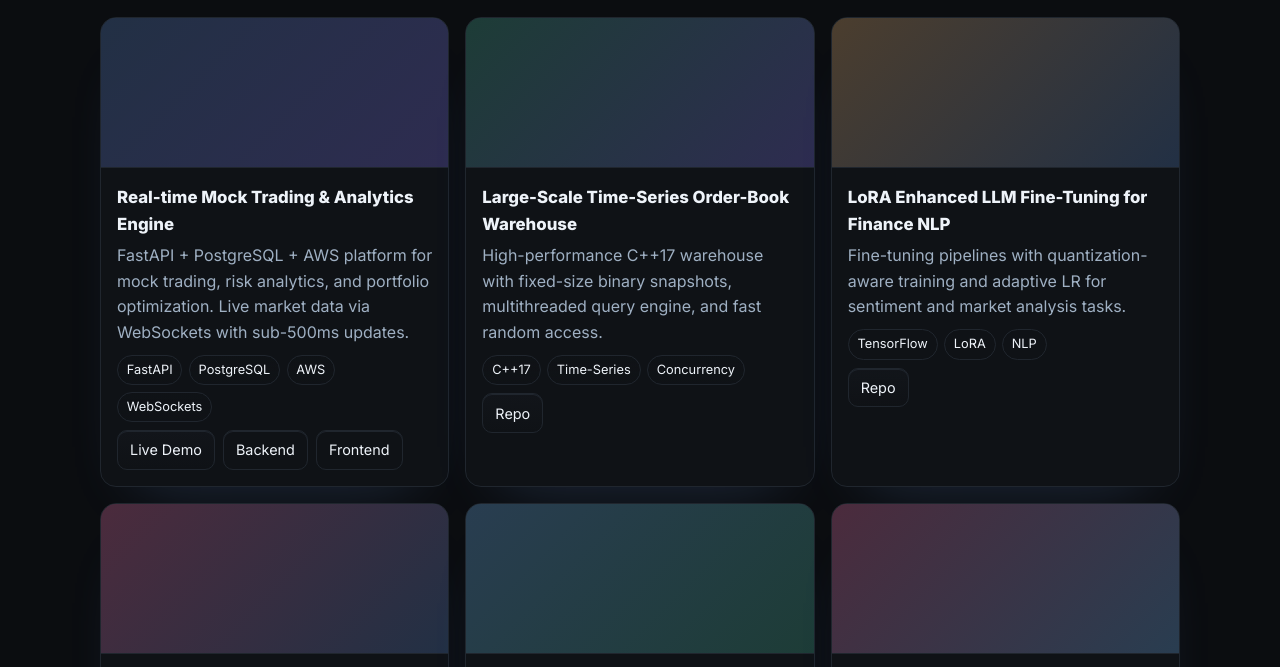
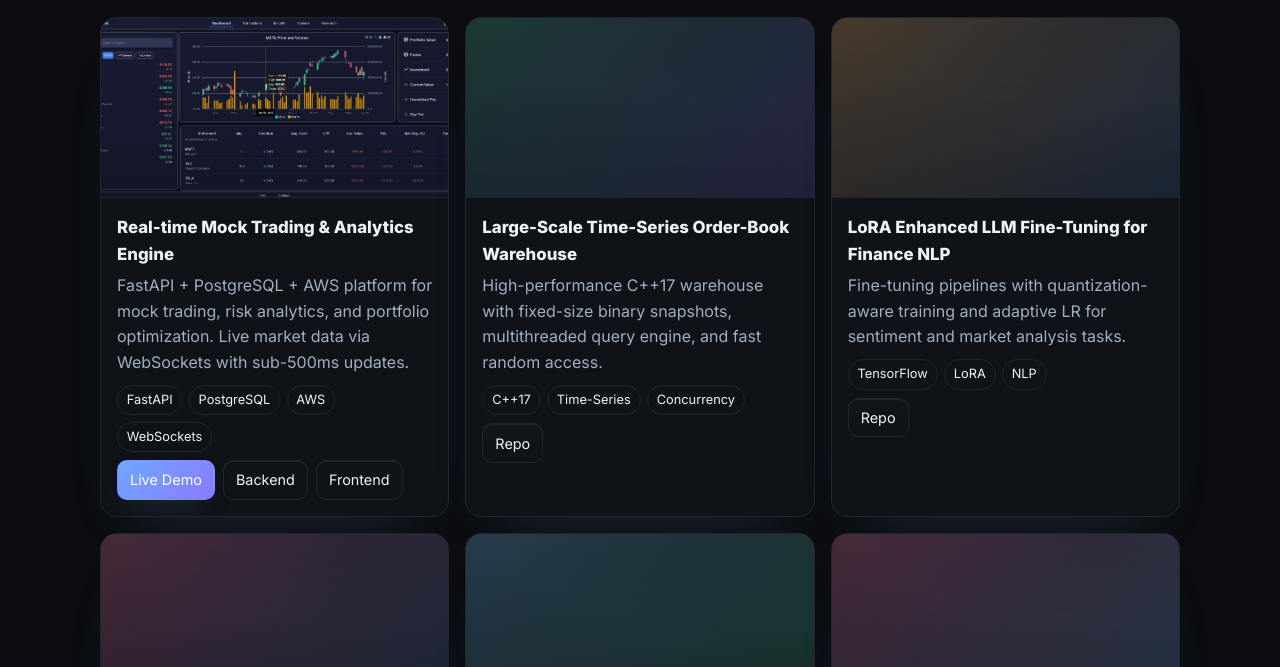
Before and after one commit to adibakshi28/adibakshi28.github.io, a plain HTML site: page index.html in a window 1280 px wide. Shown: the part 706-1373 px from the top of the page. Drawn offline with Linux system fonts and the light colour scheme; no server answers.

Commit message:
design revert

```diff
--- a/index.html
+++ b/index.html
@@ -98,18 +98,26 @@
       <h3 class="section-title">Featured Projects</h3>
       <div class="grid cards">
         <article class="card reveal">
-          <div class="card-cover" role="img" aria-label="Mock trading dashboard"></div>
+            <div class="card-cover">
+                <img
+                src="assets/mock-trading-dashboard.png"
+                alt="Mock trading dashboard UI"
+                loading="lazy"
+                width="1200" height="630"
+                />
+            </div>
             <div class="card-body">
                 <h4>Real-time Mock Trading & Analytics Engine</h4>
                 <p>FastAPI + PostgreSQL + AWS platform for mock trading, risk analytics, and portfolio optimization. Live market data via WebSockets with sub-500ms updates.</p>
                 <div class="tags"><span>FastAPI</span><span>PostgreSQL</span><span>AWS</span><span>WebSockets</span></div>
                 <div class="card-actions">
-              <a class="btn small" href="https://trade-trek.netlify.app/" target="_blank" rel="noopener">Live Demo</a>
+                <a class="btn small btn-primary" href="https://trade-trek.netlify.app/" target="_blank" rel="noopener">Live Demo</a>
                 <a class="btn small btn-ghost" href="https://github.com/adibakshi28/Trade-Trek-API" target="_blank" rel="noopener">Backend</a>
                 <a class="btn small btn-ghost" href="https://github.com/adibakshi28/Trade-Trek-FE" target="_blank" rel="noopener">Frontend</a>
                 </div>
             </div>
         </article>
+
 
         <article class="card reveal">
           <div class="card-cover cover-lob" role="img" aria-label="Order book data warehouse"></div>
--- a/styles.css
+++ b/styles.css
@@ -33,15 +33,36 @@ body {
 .small { font-size: 0.9rem; color: var(--muted); }
 .muted { color: var(--muted); }
 .section-title { font-size: clamp(1.4rem, 1.1rem + 1vw, 1.9rem); margin: 2.75rem 0 1.25rem; font-weight: 800; letter-spacing: 0.02em; }
+
+/* Buttons */
 .btn {
+  position: relative;
   display:inline-block; padding: 0.6rem 0.95rem; border:1px solid var(--border);
-  border-radius: 12px; text-decoration: none; color: var(--text); background: linear-gradient(180deg,var(--elev),transparent);
+  border-radius: 12px; text-decoration: none; color: var(--text);
+  background: linear-gradient(180deg,var(--elev),transparent);
   box-shadow: 0 1px 0 var(--border) inset;
-  transition: transform 160ms ease, border-color 160ms ease, box-shadow 160ms ease;
+  transition: transform 160ms ease, border-color 160ms ease, box-shadow 160ms ease, background 160ms ease;
 }
 .btn.small { padding: 0.45rem 0.75rem; font-size: 0.9rem; border-radius: 10px; }
 .btn:hover { transform: translateY(-1px); border-color: var(--accent); box-shadow: 0 10px 30px -15px var(--ring); }
+.btn:active { transform: translateY(0); }
+.btn:focus-visible { outline: 3px solid color-mix(in oklab, var(--accent), white 25%); outline-offset: 2px; }
+
 .btn-ghost { background: transparent; }
+.btn-ghost:hover { border-color: var(--accent); }
+
+/* New: primary style to make CTAs pop */
+.btn-primary {
+  background: linear-gradient(135deg, var(--accent), var(--accent-2));
+  border-color: transparent;
+  color: #fff;
+  box-shadow: 0 12px 30px -12px var(--ring), 0 1px 0 rgba(255,255,255,0.08) inset;
+}
+.btn-primary:hover {
+  transform: translateY(-2px);
+  box-shadow: 0 18px 40px -14px var(--ring);
+}
+
 .tags { display:flex; flex-wrap: wrap; gap: 0.4rem; margin: 0.5rem 0; }
 .tags span { font-size: 0.8rem; padding: 0.25rem 0.55rem; border:1px solid var(--border); border-radius: 999px; background: linear-gradient(180deg,var(--surface),transparent); }
 
@@ -94,12 +115,41 @@ body {
 .grid { display:grid; grid-template-columns: repeat(auto-fill, minmax(280px, 1fr)); gap: 1rem; }
 .cards .card { background: var(--surface); border:1px solid var(--border); border-radius: 16px; overflow: hidden; box-shadow: 0 30px 60px -40px var(--ring); transition: transform 200ms ease, box-shadow 200ms ease, border-color 200ms ease; }
 .card:hover { transform: translateY(-4px); border-color: var(--accent); box-shadow: 0 40px 90px -50px var(--ring); }
-.card-cover { height: 150px; background: linear-gradient(135deg, rgba(110,168,255,0.2), rgba(138,122,255,0.25)); border-bottom:1px solid var(--border); }
+
+/* UPDATED: card cover now supports <img> */
+.card-cover {
+  position: relative;
+  height: 180px; /* change to 150px if you prefer original height */
+  overflow: hidden;
+  border-bottom:1px solid var(--border);
+  background: linear-gradient(135deg, rgba(110,168,255,0.2), rgba(138,122,255,0.25));
+}
+.card-cover img {
+  width: 100%;
+  height: 100%;
+  object-fit: cover;
+  display: block;
+  transform: scale(1.02);
+  filter: saturate(1.05) contrast(1.05);
+  transition: transform 300ms ease;
+}
+.card-cover::after {
+  content: "";
+  position: absolute; inset: 0;
+  background:
+    radial-gradient(120% 80% at 80% 0%, rgba(0,0,0,0.15), transparent 60%),
+    linear-gradient(to top, rgba(0,0,0,0.28), rgba(0,0,0,0.05));
+  pointer-events: none;
+}
+.card:hover .card-cover img { transform: scale(1.06); }
+
+/* optional color variants still work if you don't use an image */
 .cover-lob { background: linear-gradient(135deg, rgba(86,230,186,0.2), rgba(138,122,255,0.25)); }
 .cover-lora { background: linear-gradient(135deg, rgba(255,192,118,0.25), rgba(110,168,255,0.2)); }
 .cover-dao { background: linear-gradient(135deg, rgba(255,118,176,0.25), rgba(110,168,255,0.2)); }
 .cover-dash { background: linear-gradient(135deg, rgba(118,190,255,0.25), rgba(86,230,186,0.2)); }
 .cover-crypto { background: linear-gradient(135deg, rgba(255,118,176,0.25), rgba(118,190,255,0.25)); }
+
 .card-body { padding: 1rem; }
 .card h4 { margin: 0 0 0.35rem; font-size: 1.05rem; }
 .card p { margin: 0 0 0.6rem; color: var(--muted); }
```
Lines whose indentation alone changed are shown as unchanged.
